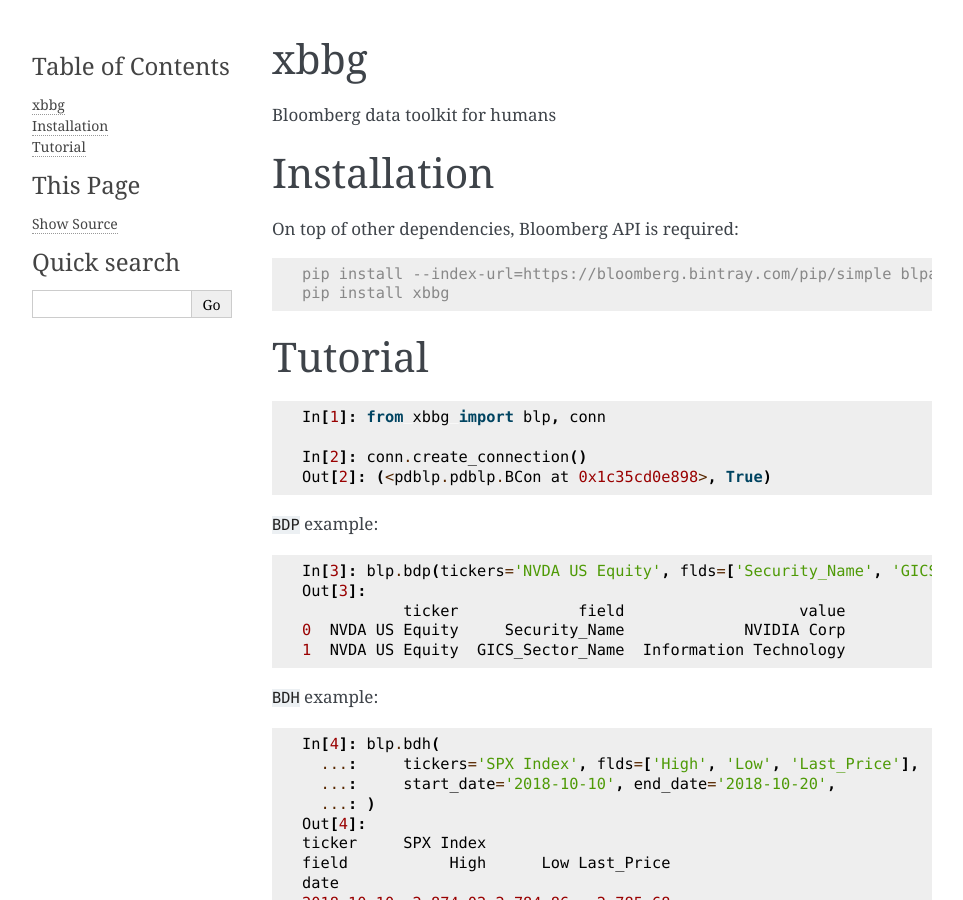
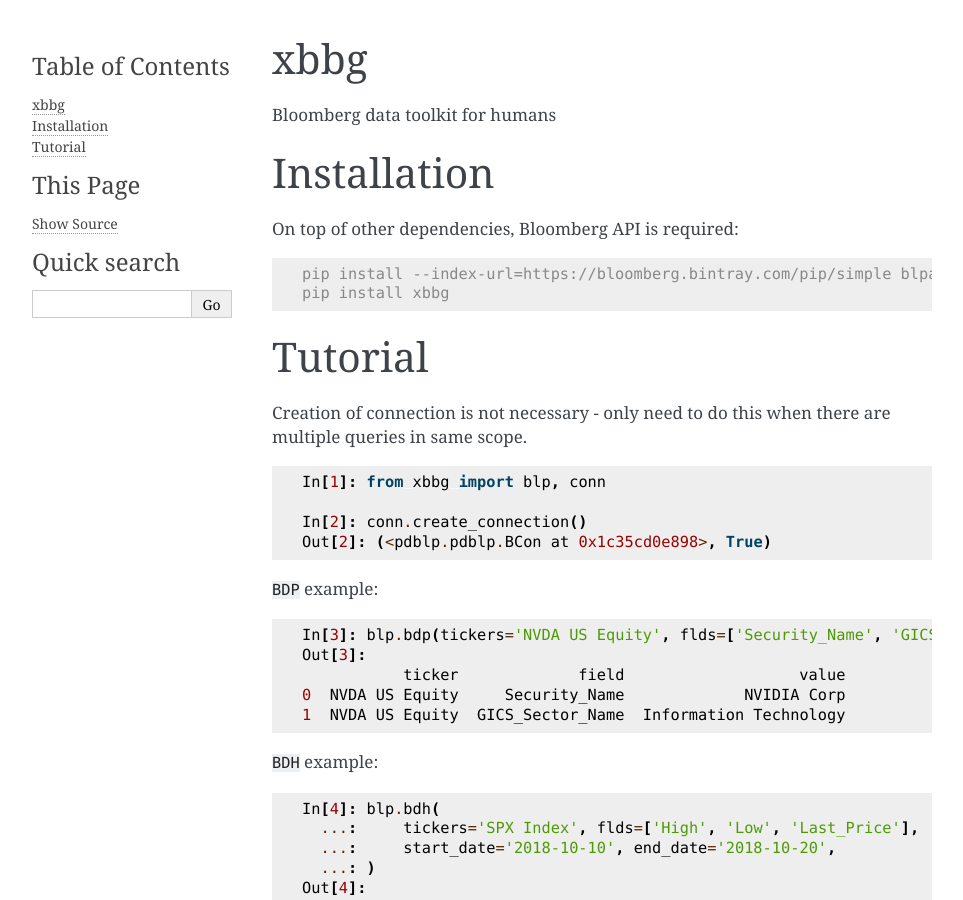
Before and after one commit to alpha-xone/xbbg, a Sphinx documentation site: the page built from docs/source/index.rst, in a window 1280 px wide and 900 px high. Shown: the whole window, without its empty margins (148-1111 px from the left). Built offline with Sphinx 7.4.7, drawn with Linux system fonts in a browser that asks for light colours; some of the changed lines change nothing that is shown.

Commit message:
sphinx fix

```diff
--- a/docs/source/conf.py
+++ b/docs/source/conf.py
@@ -45,14 +45,10 @@
     'sphinx.ext.ifconfig',
     'sphinx.ext.viewcode',
     'sphinx.ext.githubpages',
-    'IPython.sphinxext.ipython_console_highlighting',
-    'IPython.sphinxext.ipython_directive',
-    'matplotlib.sphinxext.plot_directive',
-    'sphinx.ext.intersphinx',
-    'sphinx.ext.coverage',
-    'sphinx.ext.mathjax',
-    'sphinx.ext.ifconfig',
-    'sphinx.ext.linkcode',
+    # 'IPython.sphinxext.ipython_console_highlighting',
+    # 'IPython.sphinxext.ipython_directive',
+    # 'matplotlib.sphinxext.plot_directive',
+    # 'sphinx.ext.intersphinx',
 ]
 
 # Add any paths that contain templates here, relative to this directory.
@@ -187,11 +183,3 @@
 
 
 # -- Extension configuration -------------------------------------------------
-
-def linkcode_resolve(domain, info):
-    if domain != 'py':
-        return None
-    if not info['module']:
-        return None
-    filename = info['module'].replace('.', '/')
-    return "http://somesite/sourcerepo/%s.py" % filename
--- a/docs/source/index.rst
+++ b/docs/source/index.rst
@@ -15,6 +15,9 @@
 
 Tutorial
 ========
+
+Creation of connection is not necessary - only need to do this when
+there are multiple queries in same scope.
 
 .. code-block:: python
 
```
